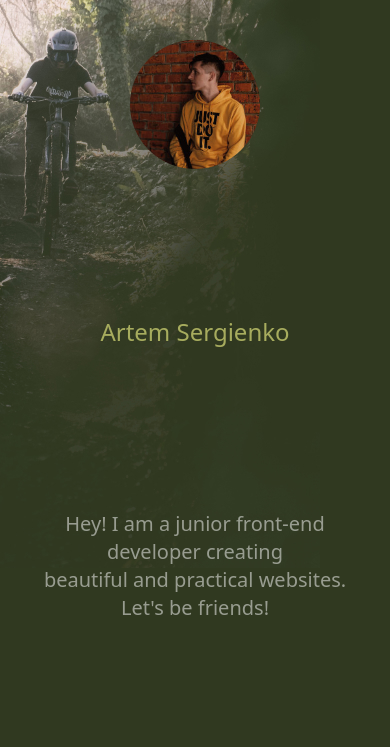
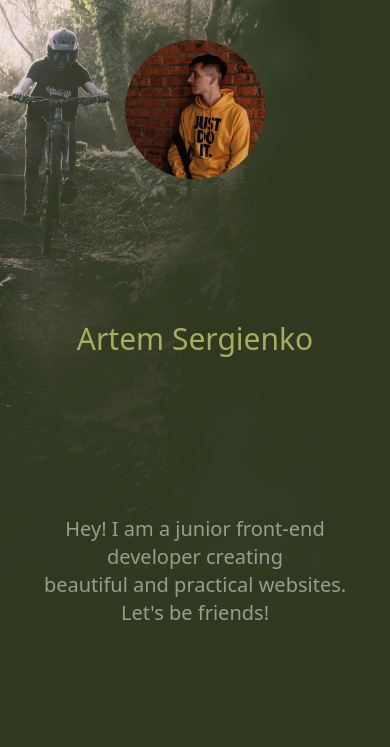
Before and after one commit to artsergienko/artsergienko.com, a website: page public/index.html in a window 390 px wide. Shown: the top 747 px of the page. Drawn offline with Linux system fonts and the light colour scheme.

Commit message:
Code review.

```diff
--- a/public/index.html
+++ b/public/index.html
@@ -11,13 +11,13 @@
 
     <main class="a-color-bg h-full">
 
-        <div class="h-full w-full bg-no-repeat bg-[url('./img/bg-phone.jpg')] md:bg-cover md:bg-[url('./img/bg-site.jpg')]">
+        <div class="h-full w-full bg-no-repeat bg-[url('./img/bg-phone.jpg')] sm:bg-cover sm:bg-[url('./img/bg-site.jpg')]">
 
-            <div class="flex flex-col justify-between items-center text-center h-full py-10 px-10 md:items-start md:text-left md:py-20 md:ml-20">
+            <div class="flex flex-col justify-between items-center text-center h-full py-10  px-10 md:items-start md:text-left md:py-20 md:ml-20">
 
                     <img src="./img/my-photo.jpg" alt="Photo by Artem Sergienko"
-                    class="rounded-full w-[130px] md:w-[200px]">
-                    <h1 class="text-2xl pb-4 md:text-3xl a-color">Artem Sergienko</h1>
+                    class="rounded-full w-[140px] md:w-[200px]">
+                    <h1 class="text-3xl pb-4 md:text-4xl a-color">Artem Sergienko</h1>
                     <h2 class="text-xl md:text-2xl text-white opacity-50">Hey! I am a junior front-end developer creating </br>beautiful and practical websites. </br>Let's be friends!</h2>
 
                     <ul class="flex flex-row flex-wrap gap-5">
```
Also changed, not shown: public/styles.css.
